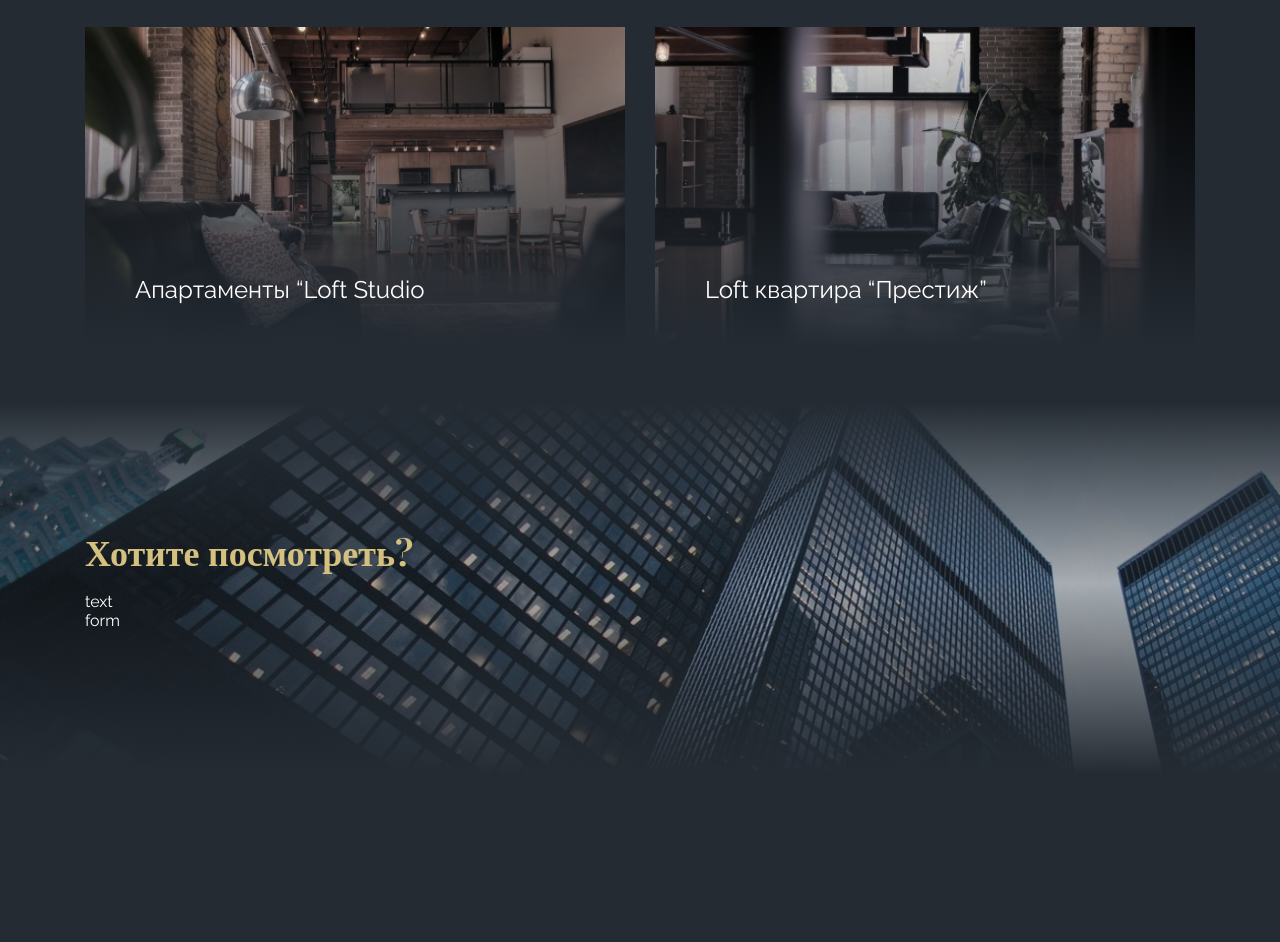
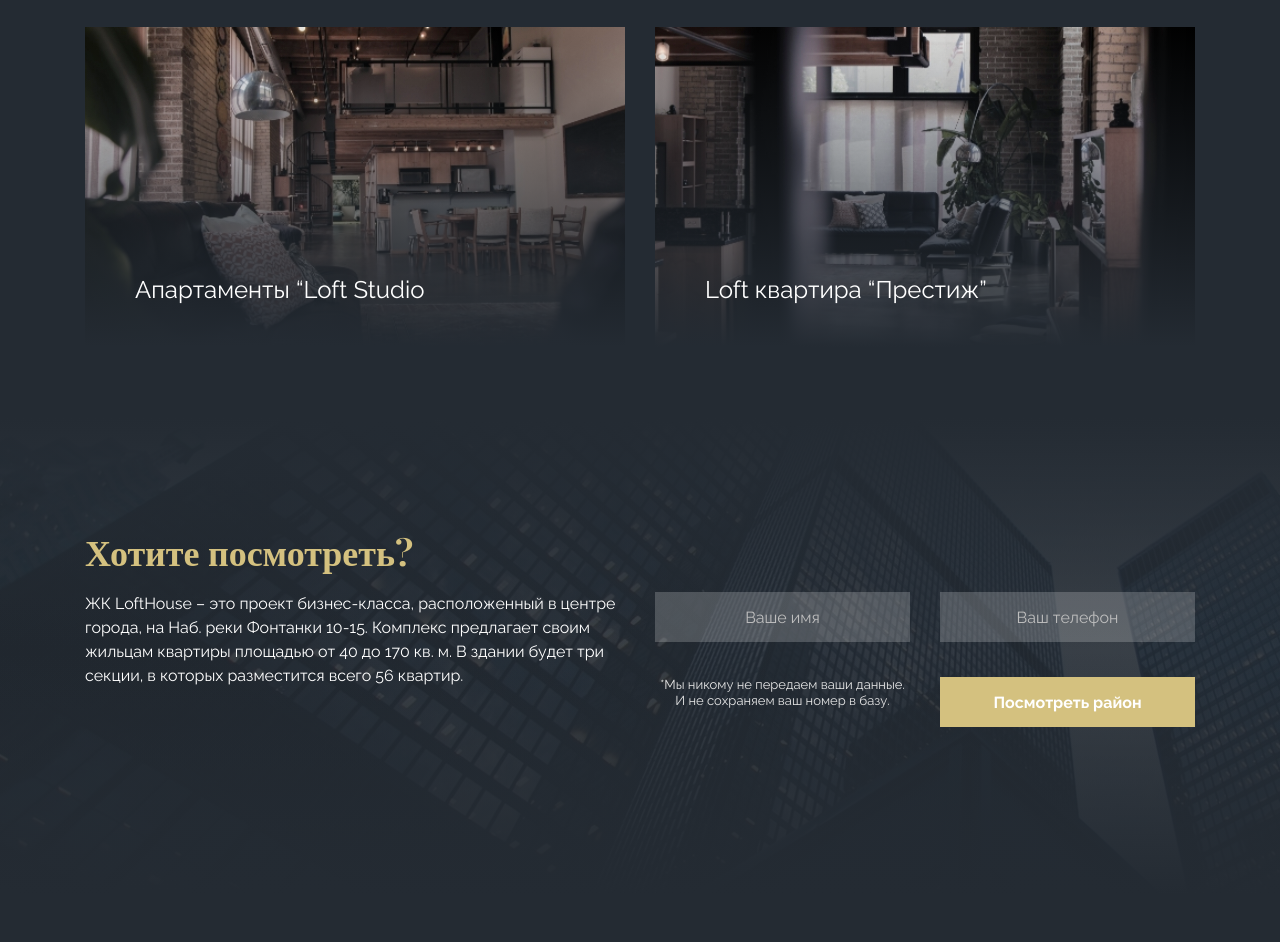
Before and after one commit to AlexKhabibov/project_LoftHouse-html-scss-js-, a plain HTML site: page index.html in a window 1280 px wide. Shown: the part 1646-2588 px from the top of the page. Before the commit the page ends 2456 px from the top, so only its background shows below. Drawn offline with nearby package versions, Linux system fonts and the light colour scheme; a web font is replaced by a local one.

Commit message:
cta_done

```diff
--- a/SCSS/base/_vars.scss
+++ b/SCSS/base/_vars.scss
@@ -10,3 +10,5 @@ $color-dark: #242B33;
 $color-font-accent: #D4C17F;
 $color-white: #fff;
 $color-bg-footer: #2D343C;
+$color-placeholder: #BEBEBE;
+$color_font-muted: #E7E7E7;
--- a/SCSS/blocks/_cta.scss
+++ b/SCSS/blocks/_cta.scss
@@ -1,11 +1,15 @@
 .cta {
     padding: 180px 0;
 
-    background: linear-gradient(180.00deg,
-            rgb(36, 43, 51) 11.979%,
-            rgba(45, 52, 60, 0.38) 51.042%,
-            rgb(36, 43, 51) 92.188%),
-        url(./../img/cta_bg.jpeg);
+    background:
+            linear-gradient(180.00deg,
+            $color-dark 11.979%,
+            rgba(45, 52, 60, 0) 51.042%,
+            $color-dark 92.188%),
+
+            linear-gradient(0deg, rgba(36, 43, 51, 0.9), rgba(36, 43, 51, 0.9)),
+
+            url(./../img/cta_bg.jpeg), #c4c4c4;
 
 }
 
@@ -13,10 +17,22 @@
     margin-bottom: 17px;
 }
 
-.title-2 {}
+.cta__wrapper {
+    display: grid;
+    grid-template-columns: 1fr 1fr;
+    gap: 30px;
+}
 
-.cta__wrapper {}
+.cta__text {
+    line-height: 1.5;
 
-.cta__text {}
+    p + p {
+        margin-top: 1em;
+    }
+}
 
-.cta__form {}
+.cta__form {
+    display: grid;
+    grid-template-columns: 1fr 1fr;
+    gap: 35px 30px;
+}
--- /dev/null
+++ b/SCSS/blocks/_form.scss
@@ -0,0 +1,45 @@
+.form {}
+
+.form__input {
+    height: 50px;
+    background-color: rgb(255, 255, 255, 0.2);
+    text-align: center;
+    padding: 12px;
+    color: $color-white;
+    font-style: 14px;
+
+    &::placeholder {
+        color: $color-placeholder;
+    }
+
+    &:focus {
+        background-color: rgb(255, 255, 255, 0.25);
+        transition: background-color 0.2s ease-in;
+
+    }
+}
+
+.form_privacy {
+    font-size: 13px;
+    color: $color_font-muted;
+    font-family: $font-main;
+    text-align: center;
+    line-height: 1.23;
+}
+
+.form__button {
+    height: 50px;
+    padding: 12px;
+    font-size: 16px;
+    color: $color-white;
+    font-weight: 700;
+    text-align: center;
+    background-color: $color-font-accent;
+    transition: background-color 0.2s ease-in;
+
+
+    &:hover {
+        background-color: saturate($color-font-accent, 10%);
+
+    }
+}
--- a/SCSS/style.scss
+++ b/SCSS/style.scss
@@ -13,3 +13,4 @@
 @import './blocks//apartments';
 @import './blocks//card';
 @import './blocks//cta';
+@import './blocks//form';
--- a/index.html
+++ b/index.html
@@ -110,9 +110,22 @@
                     <h2 class="title-2">Хотите посмотреть?</h2>
                 </div>
                 <div class="cta__wrapper">
-                    <div class="cta__text">text</div>
-                    <div class="cta__form">form</div>
+                    <div class="cta__text">
+                        <p>ЖК LoftHouse – это проект бизнес-класса, расположенный в центре города, на Наб. реки Фонтанки
+                            10-15. Комплекс предлагает своим жильцам квартиры площадью от 40 до 170 кв. м. В здании
+                            будет три секции, в которых разместится всего 56 квартир.</p>
+                    </div>
+
+                    <form action="" class="cta__form form">
+                        <input type="text" class="form__input" placeholder="Ваше имя" autocomplete="off">
+                        <input type="text" class="form__input" placeholder="Ваш телефон" autocomplete="off">
+                        <p class="form_privacy">*Мы никому не передаем ваши данные. <br>
+                            И не сохраняем ваш номер в базу.
+                        </p>
+                        <button type="submit" class="form__button">Посмотреть район<button>
+                    </form>
                 </div>
+            </div>
             </div>
         </section>
     </main>
```
Also changed, not shown: SCSS/style.css, 1 other file.
